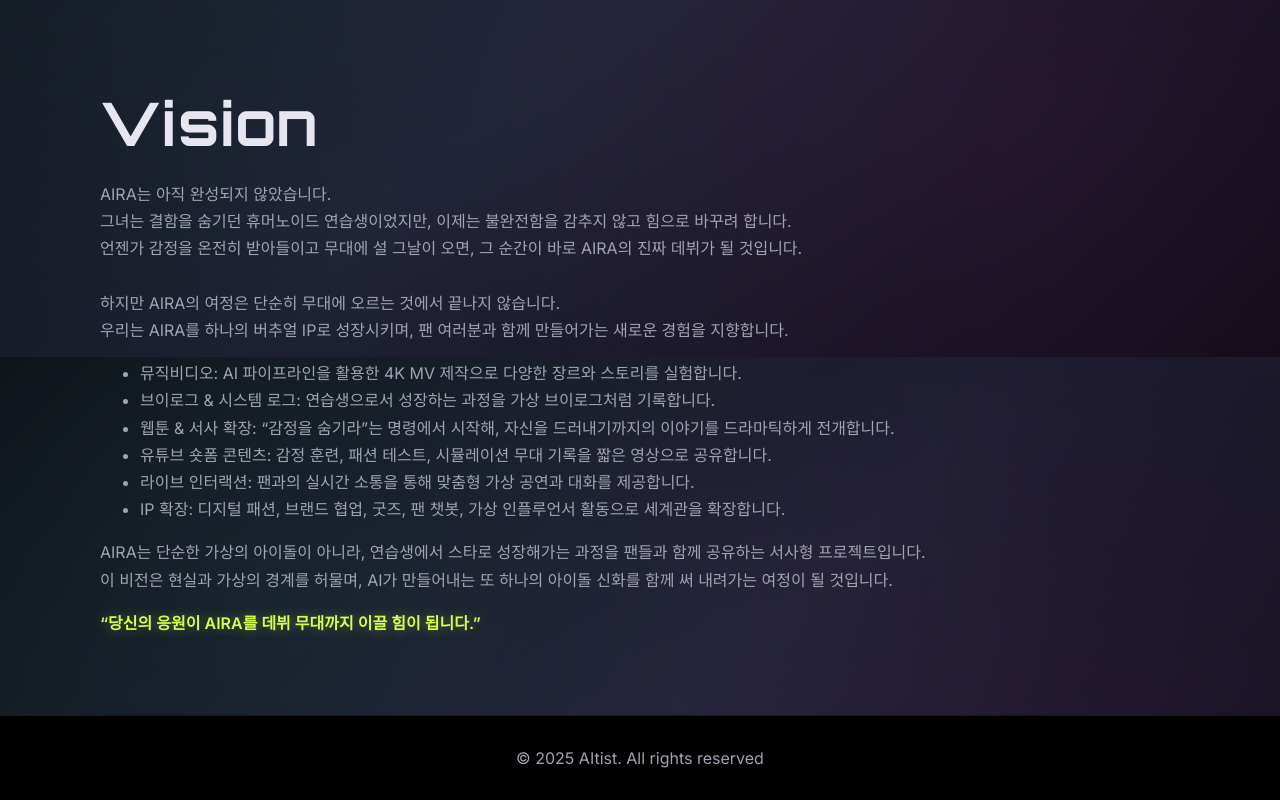
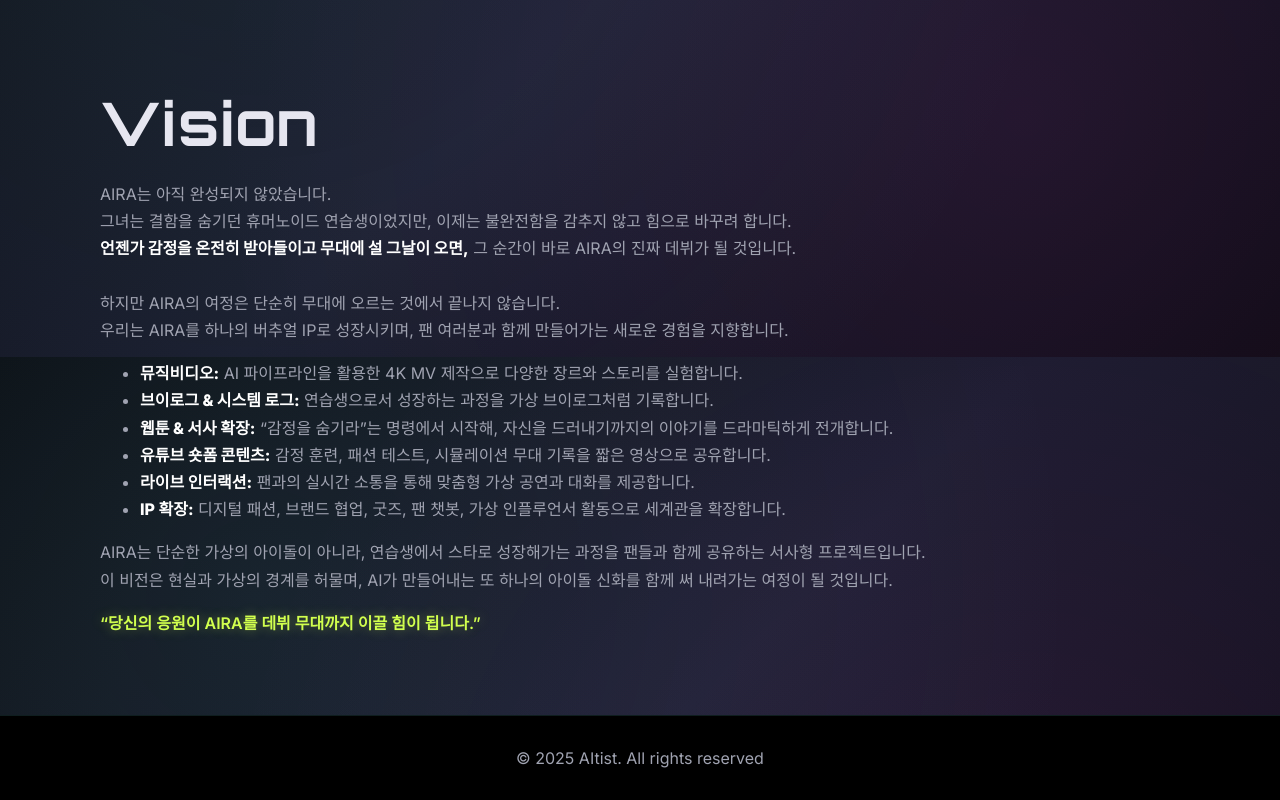
Before and after one commit to TeddyWChoi/aira, a plain HTML site: page index.html in a window 1280 px wide. Shown: the part 3643-4443 px from the top of the page. Drawn offline with Linux system fonts and the light colour scheme.

Commit message:
Add files via upload

```diff
--- a/index.html
+++ b/index.html
@@ -202,22 +202,22 @@
                     <div class="section-description">
                         <p>AIRA는 아직 완성되지 않았습니다.<br/>
                             그녀는 결함을 숨기던 휴머노이드 연습생이었지만, 이제는 불완전함을 감추지 않고 힘으로 바꾸려 합니다.<br/>
-                            언젠가 감정을 온전히 받아들이고 무대에 설 그날이 오면, 그 순간이 바로 AIRA의 진짜 데뷔가 될 것입니다.<br/><br/>
+                            <b>언젠가 감정을 온전히 받아들이고 무대에 설 그날이 오면,</b> 그 순간이 바로 AIRA의 진짜 데뷔가 될 것입니다.<br/><br/>
 
                             하지만 AIRA의 여정은 단순히 무대에 오르는 것에서 끝나지 않습니다.<br/>
                             우리는 AIRA를 하나의 버추얼 IP로 성장시키며, 팬 여러분과 함께 만들어가는 새로운 경험을 지향합니다.<br/>
                         <ul>
-                         <li> 뮤직비디오: AI 파이프라인을 활용한 4K MV 제작으로 다양한 장르와 스토리를 실험합니다.</li>
+                         <li> <b>뮤직비디오:</b> AI 파이프라인을 활용한 4K MV 제작으로 다양한 장르와 스토리를 실험합니다.</li>
 
-                         <li> 브이로그 & 시스템 로그: 연습생으로서 성장하는 과정을 가상 브이로그처럼 기록합니다.</li>
+                         <li> <b>브이로그 & 시스템 로그:</b> 연습생으로서 성장하는 과정을 가상 브이로그처럼 기록합니다.</li>
 
-                         <li> 웹툰 & 서사 확장: “감정을 숨기라”는 명령에서 시작해, 자신을 드러내기까지의 이야기를 드라마틱하게 전개합니다.</li>
+                         <li> <b>웹툰 & 서사 확장:</b> “감정을 숨기라”는 명령에서 시작해, 자신을 드러내기까지의 이야기를 드라마틱하게 전개합니다.</li>
 
-                         <li> 유튜브 숏폼 콘텐츠: 감정 훈련, 패션 테스트, 시뮬레이션 무대 기록을 짧은 영상으로 공유합니다.</li>
+                         <li> <b>유튜브 숏폼 콘텐츠:</b> 감정 훈련, 패션 테스트, 시뮬레이션 무대 기록을 짧은 영상으로 공유합니다.</li>
 
-                         <li> 라이브 인터랙션: 팬과의 실시간 소통을 통해 맞춤형 가상 공연과 대화를 제공합니다.</li>
+                         <li> <b>라이브 인터랙션:</b> 팬과의 실시간 소통을 통해 맞춤형 가상 공연과 대화를 제공합니다.</li>
 
-                         <li> IP 확장: 디지털 패션, 브랜드 협업, 굿즈, 팬 챗봇, 가상 인플루언서 활동으로 세계관을 확장합니다.</li>
+                         <li> <b>IP 확장:</b> 디지털 패션, 브랜드 협업, 굿즈, 팬 챗봇, 가상 인플루언서 활동으로 세계관을 확장합니다.</li>
                         </ul>
                             AIRA는 단순한 가상의 아이돌이 아니라,
                             연습생에서 스타로 성장해가는 과정을 팬들과 함께 공유하는 서사형 프로젝트입니다.<br/>
```
